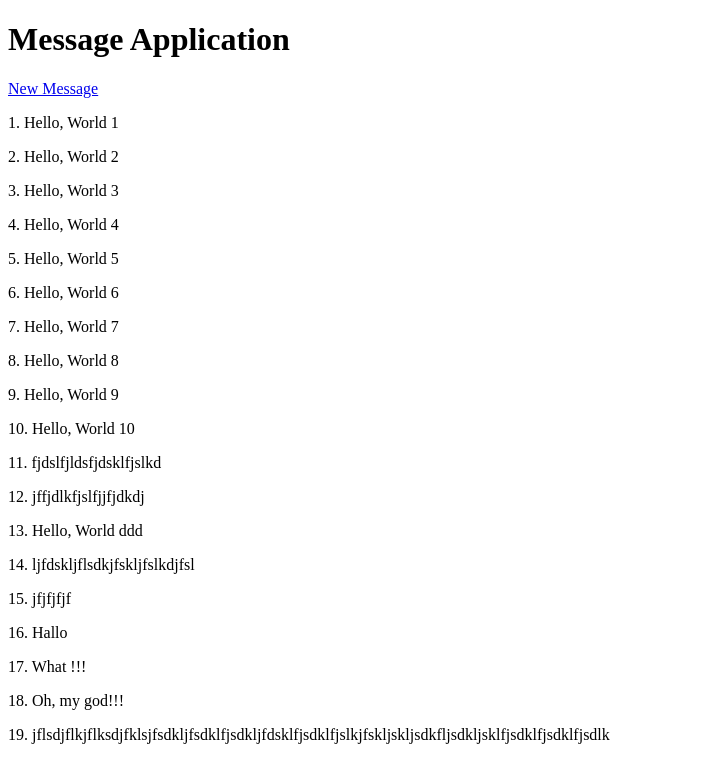
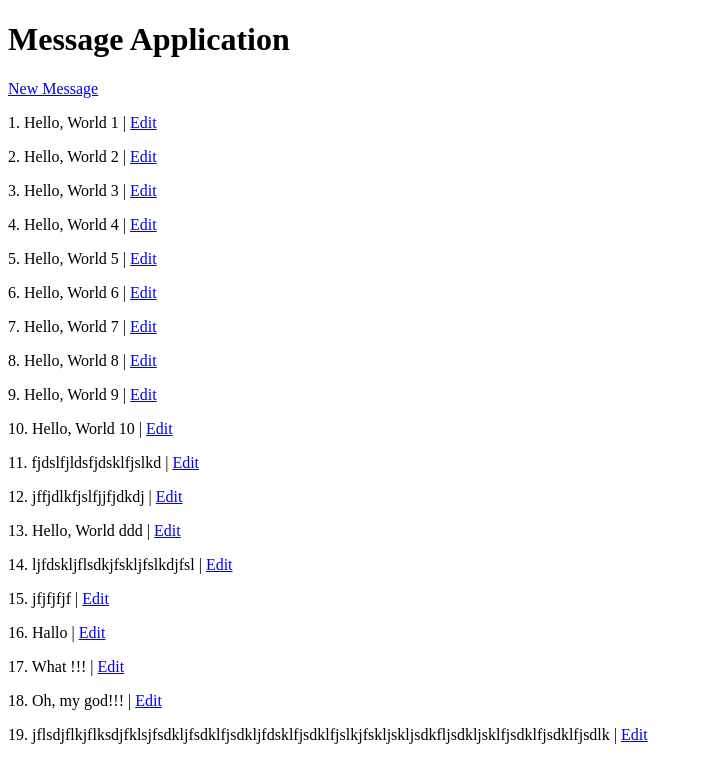
Before and after one commit to aod6060/crud_app_django, a Django app: page / in a window 1280 px wide. Shown: the top 783 px of the page, without its empty margins (0-703 px from the left). Run offline with Django 5.2, Linux system fonts and the light colour scheme; data comes from the database, SQL or seed files in the repository; both versions use the stored data as it was after the commit.

Commit message:
Added in the ability to edit... Time for delete.

```diff
--- a/crud_app/templates/crud/index.html
+++ b/crud_app/templates/crud/index.html
@@ -15,7 +15,8 @@
         {% for m in messages %}
 
             <p>
-                {{m.id}}. {{m.message}}
+                {{m.id}}. {{m.message}} |
+                <a href="/edit/{{m.id}}">Edit</a>
             </p>
 
         {% endfor %}
--- a/crud_app/urls.py
+++ b/crud_app/urls.py
@@ -5,4 +5,6 @@ urlpatterns = [
     path("", views.index, name="index"),
     path("new/", views.new, name="new"),
     path("newpost/", views.new_post, name="newpost"),
+    path("edit/<int:id>/", views.edit, name="edit"),
+    path("editpost/<int:id>/", views.edit_post, name="editpost"),
 ]
--- a/crud_app/views.py
+++ b/crud_app/views.py
@@ -28,3 +28,17 @@ def new_post(request: HttpRequest):
         temp.message = request.POST.get("message")
         temp.save()
         return HttpResponseRedirect("/")
+
+def edit(request: HttpRequest, id:int):
+    message = Message.objects.get(id=id)
+    temp = loader.get_template("crud/edit.html")
+    context = {
+        "message": message
+    }
+    return HttpResponse(temp.render(context, request))
+
+def edit_post(request: HttpRequest, id:int):
+    temp = Message.objects.get(id=id)
+    temp.message = request.POST.get("message")
+    temp.save()
+    return HttpResponseRedirect("/edit/"+str(id)+"/")
```
Also changed, not shown: crud_app/templates/crud/edit.html (added, +29 -0 lines), db.sqlite3.
